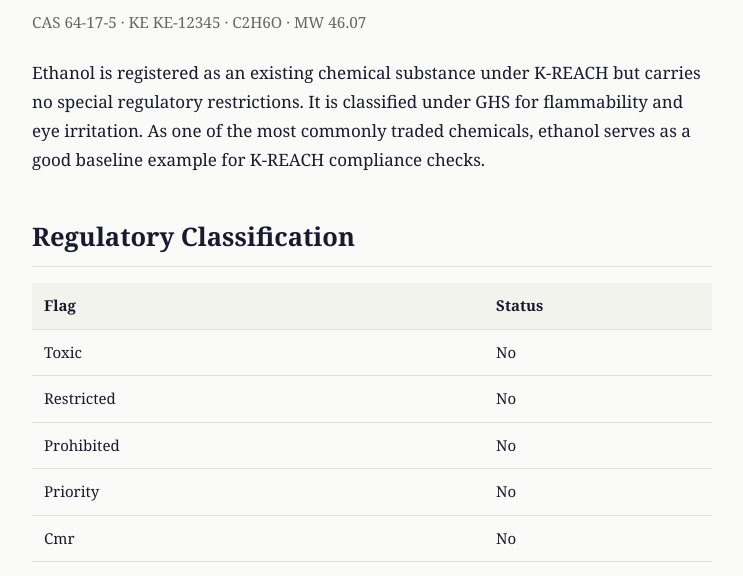
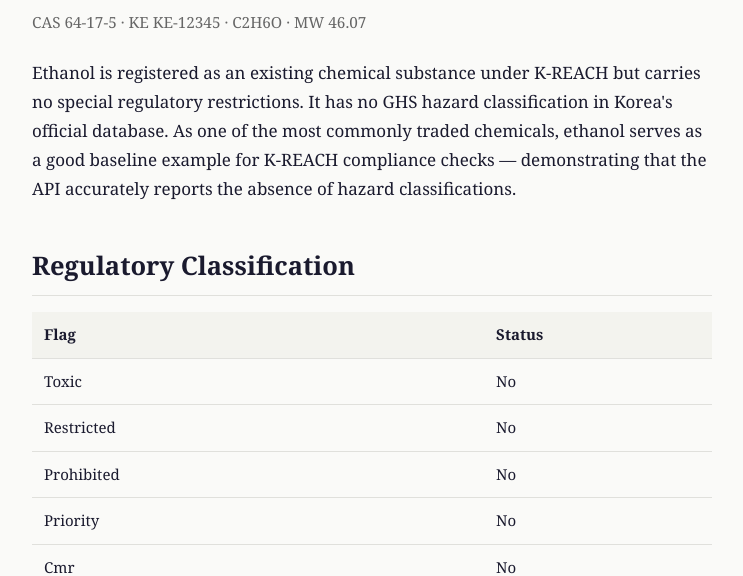
Before and after one commit to han-tagg/Korean-chemical-substance-api, a plain HTML site: page docs/data/ethanol.html in a window 1280 px wide. Shown: the part 215-791 px from the top of the page, without its empty margins (268-1011 px from the left). Drawn offline with Linux system fonts and the light colour scheme.

Commit message:
Update ethanol.html

```diff
--- a/docs/data/ethanol.html
+++ b/docs/data/ethanol.html
@@ -150,7 +150,7 @@
 
 
 
-<p>Ethanol is registered as an existing chemical substance under K-REACH but carries no special regulatory restrictions. It is classified under GHS for flammability and eye irritation. As one of the most commonly traded chemicals, ethanol serves as a good baseline example for K-REACH compliance checks.</p>
+<p>Ethanol is registered as an existing chemical substance under K-REACH but carries no special regulatory restrictions. It has no GHS hazard classification in Korea's official database. As one of the most commonly traded chemicals, ethanol serves as a good baseline example for K-REACH compliance checks — demonstrating that the API accurately reports the absence of hazard classifications.</p>
 
 <h2>Regulatory Classification</h2>
 <table>
```
